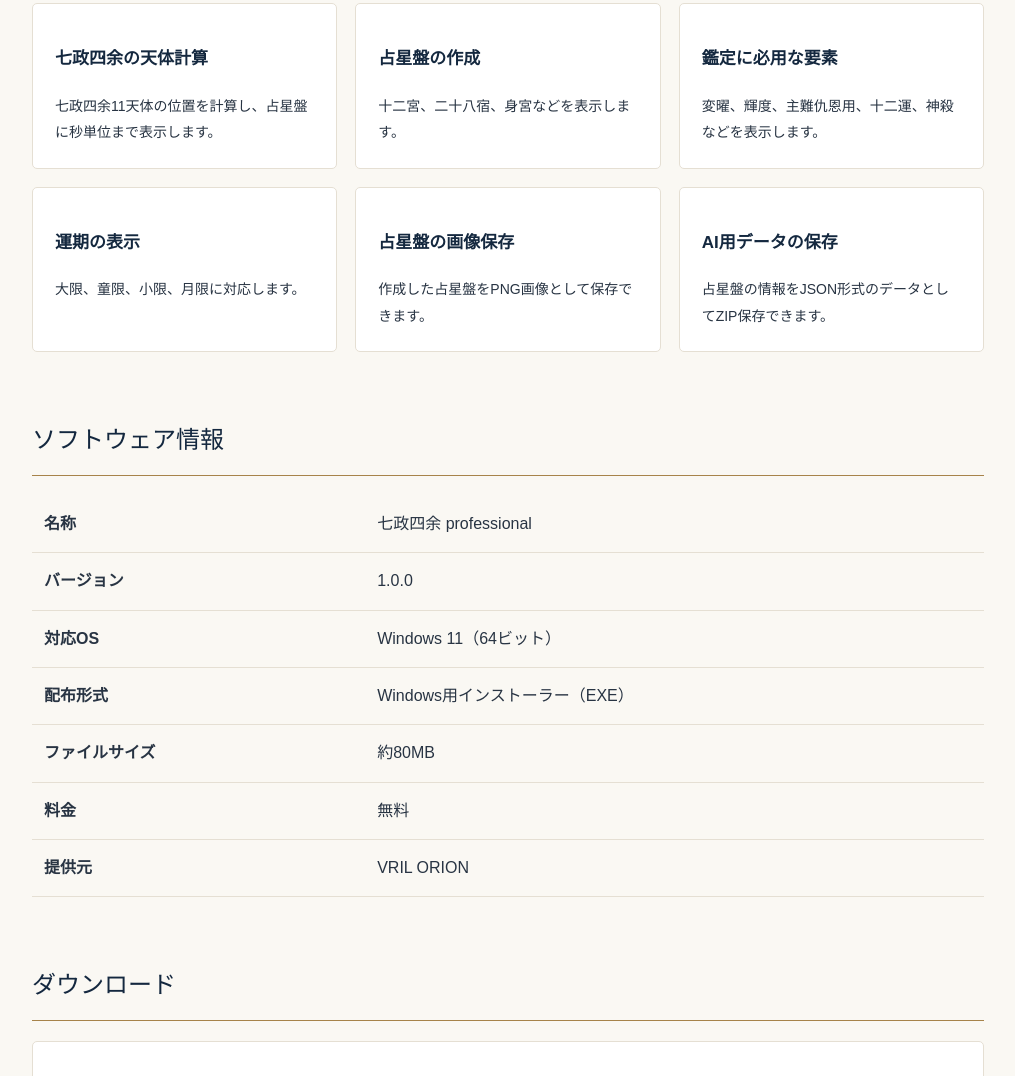
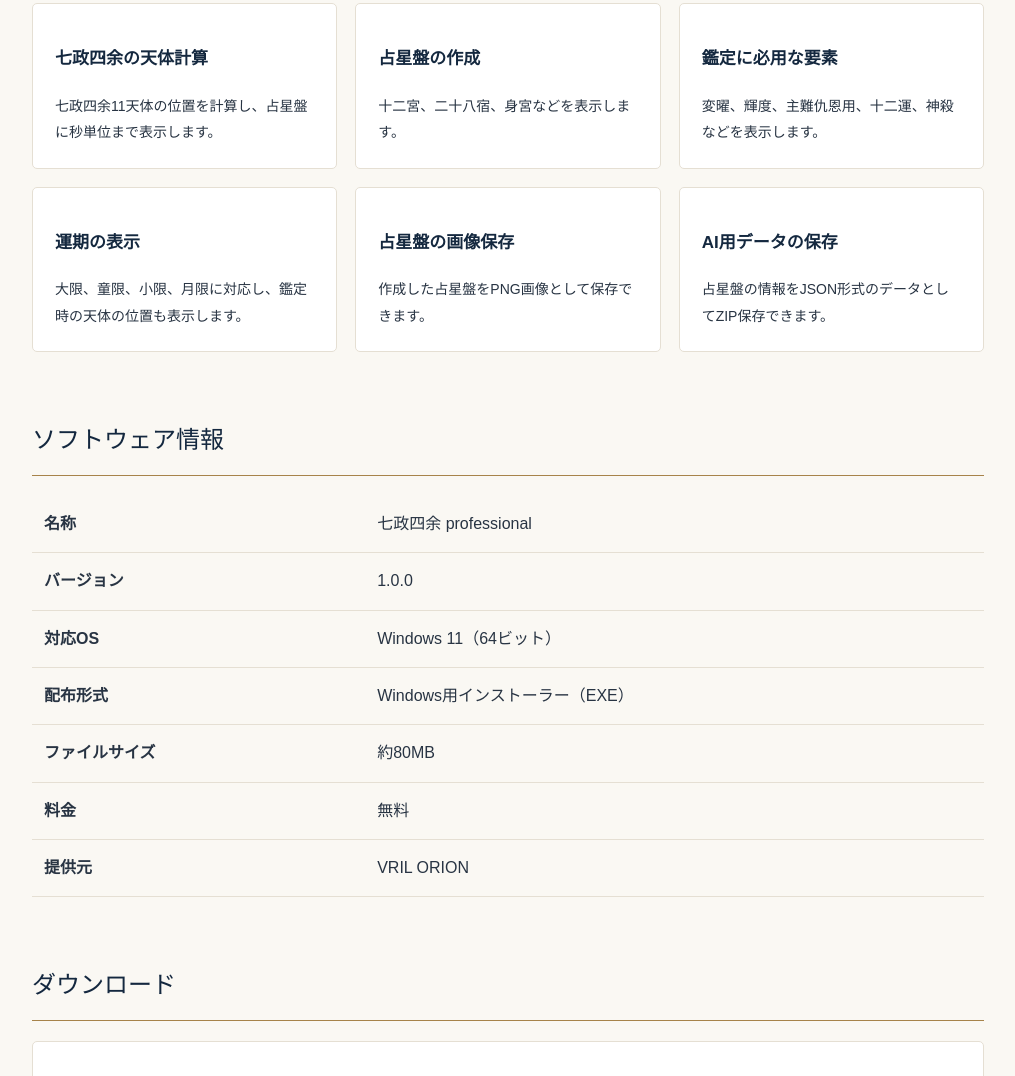
Before and after one commit to vrilorion/qzsy-professional, a plain HTML site: page index.html in a window 1280 px wide. Shown: the part 717-1793 px from the top of the page, without its empty margins (132-1147 px from the left). Drawn offline with Linux system fonts and the light colour scheme.

Commit message:
Update index.html

```diff
--- a/index.html
+++ b/index.html
@@ -158,7 +158,7 @@ footer a { color: #e0c38b; }
     </div>
     <div class="card">
       <h3>運期の表示</h3>
-      <p>大限、童限、小限、月限に対応します。</p>
+      <p>大限、童限、小限、月限に対応し、鑑定時の天体の位置も表示します。</p>
     </div>
     <div class="card">
       <h3>占星盤の画像保存</h3>
```
